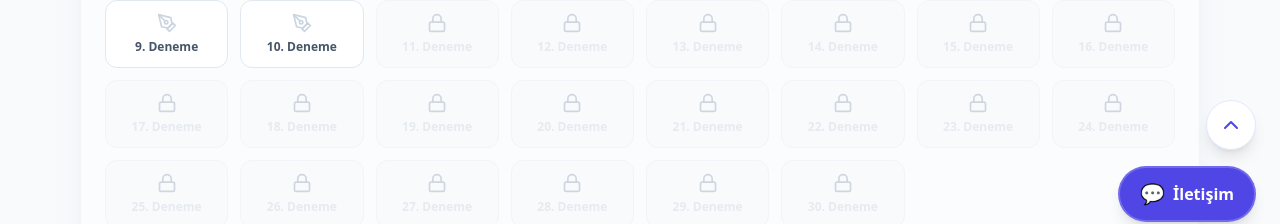
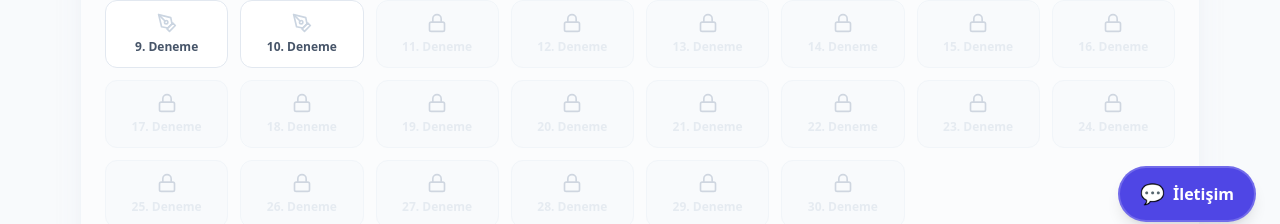
Before and after one commit to kuarkcoin/testdunya, a Next.js app: page / in a window 1280 px wide. Shown: the part 554-778 px from the top of the page. Built offline with nearby package versions, Linux system fonts and the light colour scheme.

Commit message:
Update page.tsx

```diff
--- a/app/page.tsx
+++ b/app/page.tsx
@@ -323,14 +323,7 @@ export default function HomePage() {
           </div>
         </div>
       </footer>
-      {/* Yukarı Çık Butonu (Sadece sayfa aşağı kayınca görünür yapılabilir ama şimdilik sabit duralım) */}
-<button
-  onClick={() => window.scrollTo({ top: 0, behavior: 'smooth' })}
-  className="fixed bottom-24 right-6 z-40 bg-white text-indigo-600 p-3 rounded-full shadow-lg border border-indigo-100 hover:bg-indigo-50 transition-all"
-  aria-label="Yukarı Çık"
->
-  <svg xmlns="http://www.w3.org/2000/svg" width="24" height="24" viewBox="0 0 24 24" fill="none" stroke="currentColor" strokeWidth="2" strokeLinecap="round" strokeLinejoin="round"><path d="m18 15-6-6-6 6"/></svg>
-</button>
+
       {/* --- SABİT İLETİŞİM BUTONU --- */}
       <div className="fixed bottom-6 right-6 z-50 animate-bounce-slow">
         <Link
```
